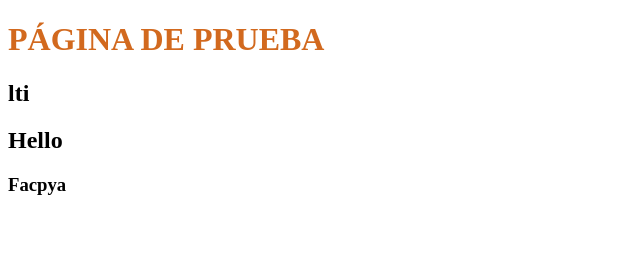
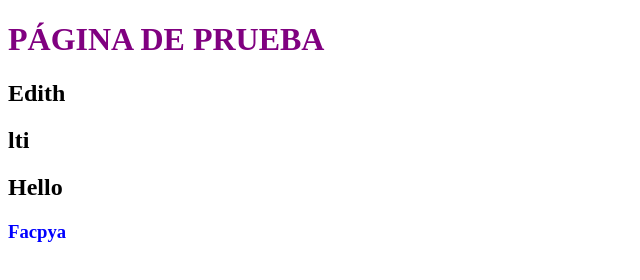
Before and after one commit to EdithVidales/Primera_pag, a plain HTML site: page index.html in a window 1280 px wide. Shown: the whole page, without its empty margins (0-640 px from the left). Drawn offline with Linux system fonts and the light colour scheme.

Commit message:
Add javascrip, css, favicon, html

```diff
--- /dev/null
+++ b/app.js
@@ -0,0 +1 @@
+console.log("Hola javascript")
--- a/index.html
+++ b/index.html
@@ -4,12 +4,21 @@
     <meta charset="UTF-8">
     <meta http-equiv="X-UA-Compatible" content="IE=edge">
     <meta name="viewport" content="width=device-width, initial-scale=1.0">
-    <title>Grupo 51</title>
+    <meta name="description" content="Página prueba html">
+    <meta name="keywords" content="html, lti, web, escuela">
+    <meta name= "author" content= "Edith">
+    <script src="app.js"></script>
+
+    <!-- Estilos -->
+    <link rel="stylesheet" href="styles.css">
+    <link rel="shortcut icon" href="favicon.ico">
+
+    <title>Grupo 51 página</title>
 </head>
 <body>
-    <h1 style="color: chocolate;" id="header">PÁGINA DE PRUEBA</h1>
+    <h1 style="color: purple;" id="header">PÁGINA DE PRUEBA</h1>
 
-    <h2 lang="es" hidden>Edith</h2>
+    <h2 lang="es">Edith</h2>
 
     <h2 tabindex="2" class="h2_nice borde">lti</h2>
 
--- /dev/null
+++ b/styles.css
@@ -0,0 +1,3 @@
+h3 {
+    color: blue;
+}
```
Also changed, not shown: favicon.ico (added).
